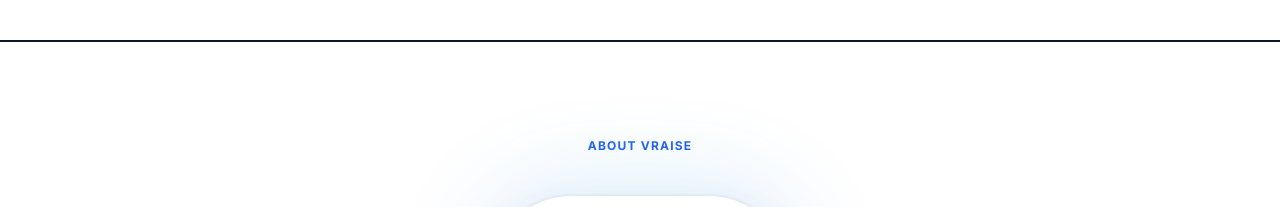
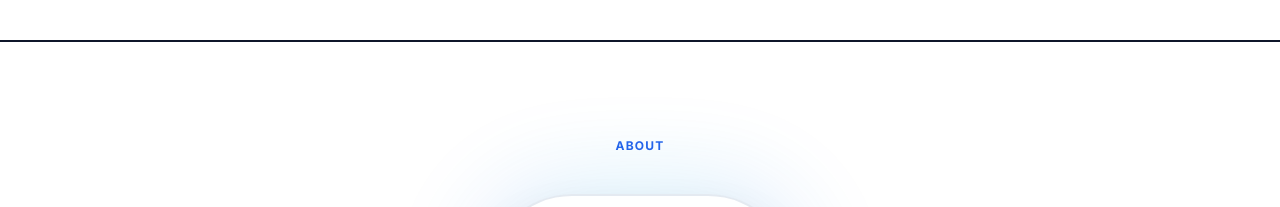
Before and after one commit to shashank-1411/VRaise_Ventures, a Next.js app: page / in a window 1280 px wide. Shown: the part 2220-2427 px from the top of the page. Built offline with nearby package versions, Linux system fonts and the light colour scheme.

Commit message:
style(AboutVRaise): update tagline text from 'About VRaise' to 'About'

```diff
--- a/components/sections/AboutVRaise.tsx
+++ b/components/sections/AboutVRaise.tsx
@@ -11,7 +11,7 @@ export default function AboutVRaise() {
         {/* Section Tagline */}
         <div className="text-center mb-10">
           <span className="font-mono text-xs uppercase tracking-widest text-blue-600 font-bold block">
-            About VRaise
+            About
           </span>
         </div>
 
```
